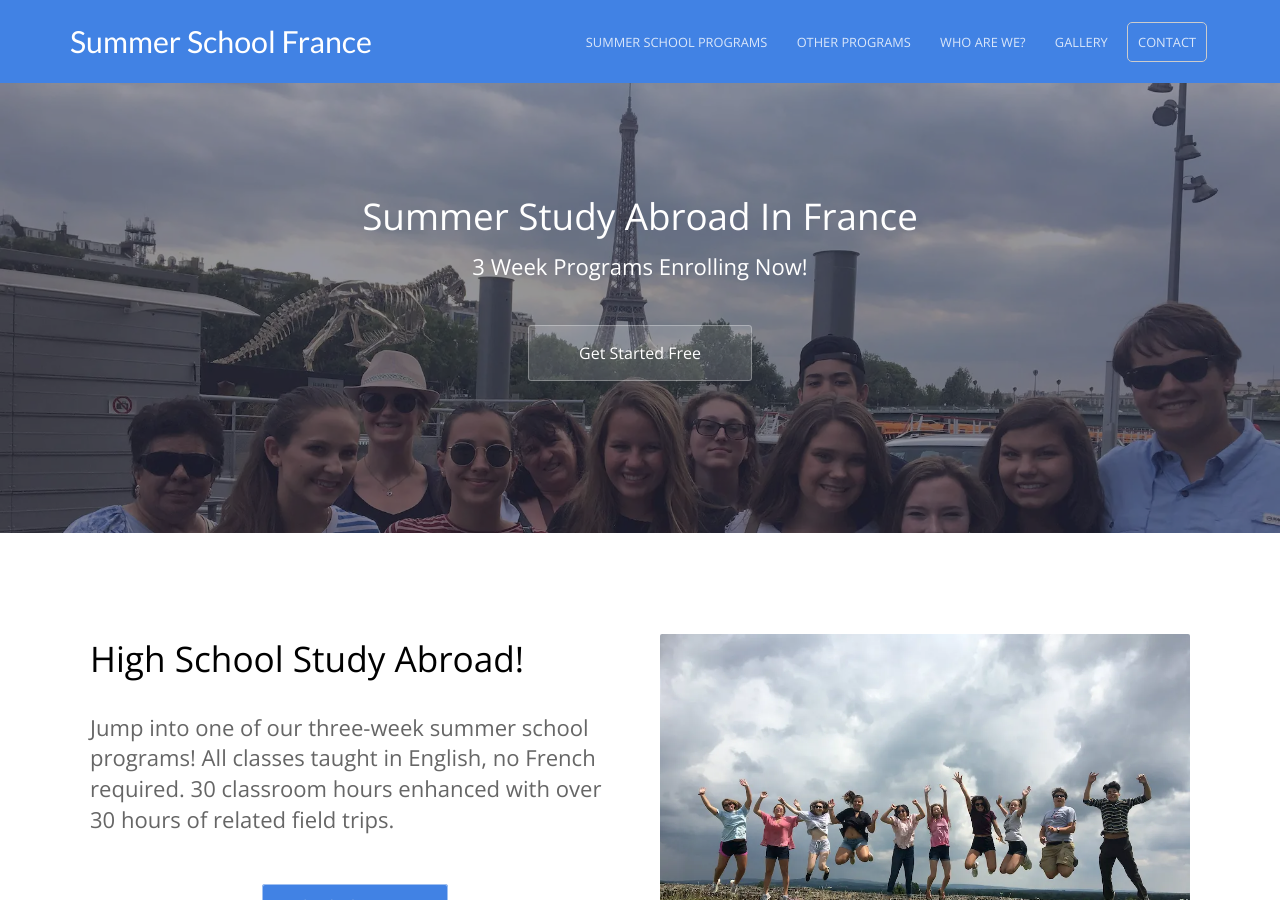
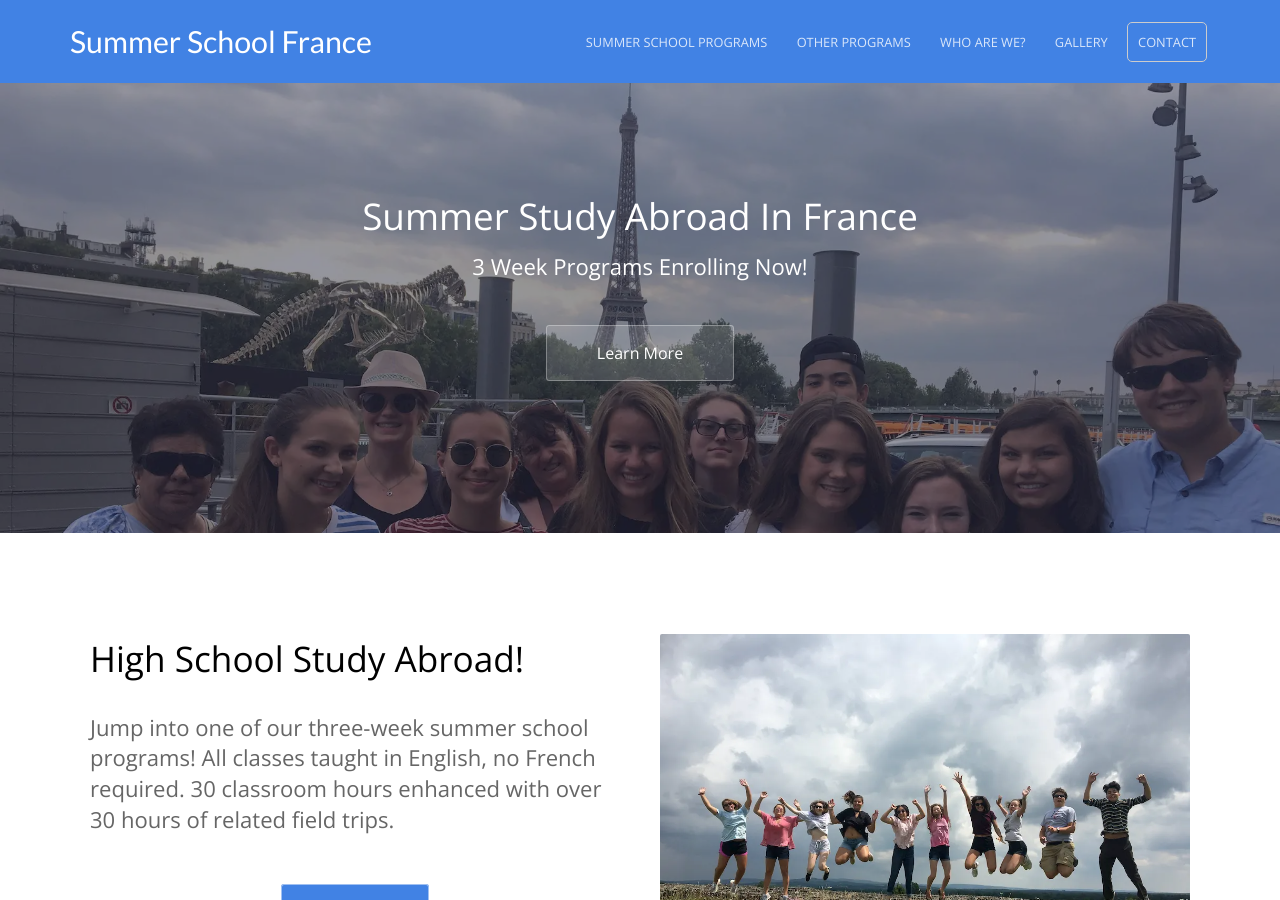
Before and after one commit to baritchie/project1, a Jekyll site: the page built from index.html, in a window 1280 px wide and 900 px high. Built offline with Jekyll 4.4.1, drawn with Linux system fonts in a browser that asks for light colours.

Commit message:
Updated 'index.html' via CloudCannon

```diff
--- a/index.html
+++ b/index.html
@@ -11,7 +11,7 @@
 		<p class="subtext editable">
 			3 Week Programs Enrolling Now!
 		</p>
-		<div class="cta button alt"><a href="{{ site.baseurl }}/sign-up/">Get Started Free</a></div>
+		<div class="cta button alt"><a href="{{ site.baseurl }}/summerschoolprograms/">Learn More</a></div>
 	</div>
 </section>
 
@@ -21,7 +21,7 @@
 			<div class="text editable">
 				<h2>High School Study Abroad!</h2>
 				<p>Jump into one of our three-week summer school programs! All classes taught in English, no French required. 30 classroom hours enhanced with over 30 hours of related field trips.</p>
-				<div class="cta button center-text"><a href="/summerschoolprograms/">Check Them Out</a></div>
+				<div class="cta button center-text"><a href="/summerschoolprograms/">Learn More</a></div>
 			</div>
 			<div class="image">
 				<picture>
```
